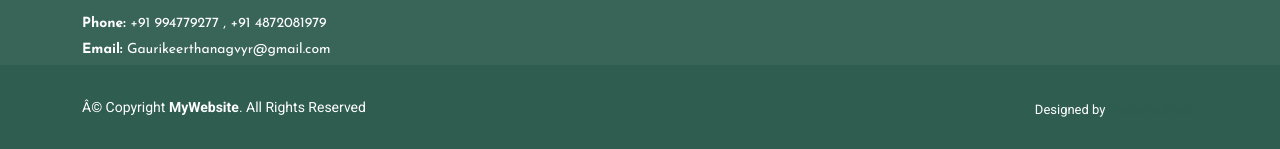
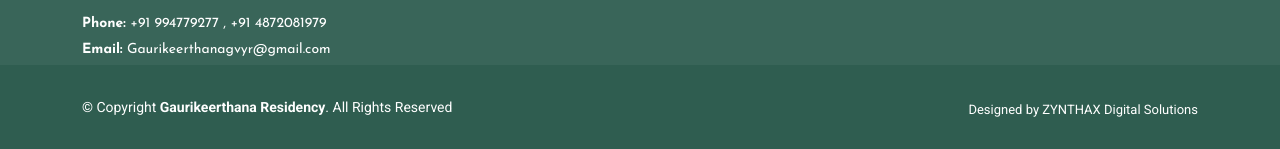
Before and after one commit to sunnybiju2005/Grandoria, a website: page amenities.html in a window 1280 px wide. Shown: the part 1184-1333 px from the top of the page. Drawn offline with Linux system fonts and the light colour scheme.

Commit message:
41 commit

```diff
--- a/amenities.html
+++ b/amenities.html
@@ -280,10 +280,10 @@
       <div
         class="container d-flex flex-column flex-lg-row justify-content-center justify-content-lg-between align-items-center">
         <div>
-          Â© Copyright <strong><span>MyWebsite</span></strong>. All Rights Reserved
+          © Copyright <strong><span>Gaurikeerthana Residency</span></strong>. All Rights Reserved
         </div>
         <div class="credits">
-          Designed by <a href="https://bootstrapmade.com/">BootstrapMade</a>
+          Designed by ZYNTHAX Digital Solutions
         </div>
       </div>
     </div>
```
